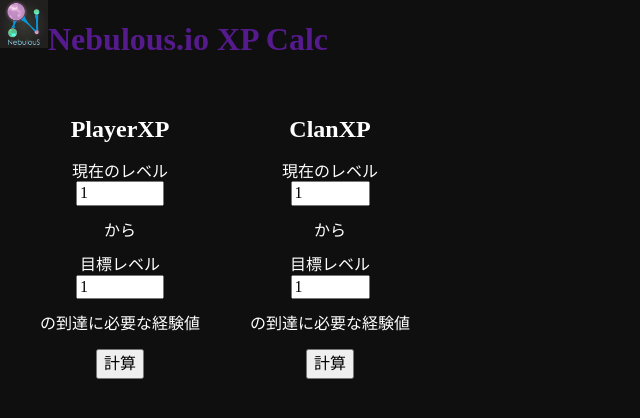
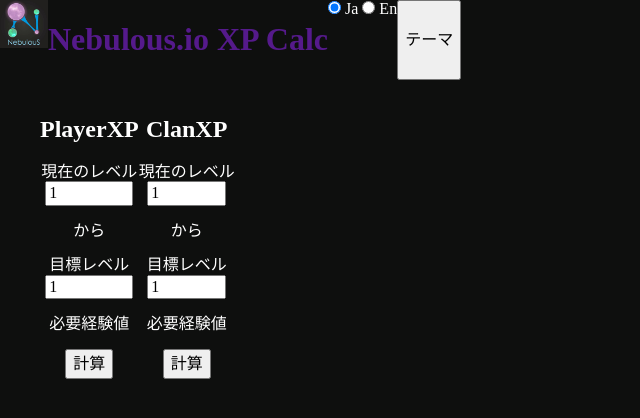
Before and after one commit to Tsurineko/NebulousXpCalc, a plain HTML site: page index.html in a window 1280 px wide. Shown: the whole page, without its empty margins (0-640 px from the left). Drawn offline with Linux system fonts and the light colour scheme.

Commit message:
Add files via upload

```diff
--- a/index.html
+++ b/index.html
@@ -7,45 +7,58 @@
     <link rel="stylesheet" href="noemalize.css">
     <link rel="stylesheet" href="style.css">
 </head>
-<body>
+<body class="theme-dark">
+    <!-- <div class="background-color-dark"> -->
     <header class="header">
         <a href=""><img class="header-img" src="img/Nebulous-icon.jpg"></a>
-        <h1><a href="">Nebulous.io XP Calc</a>
-    </h1></header>
+        <h1><a href="" class="header-text">Nebulous.io XP Calc</a></h1>
+        <div class="header-lang">
+            <input type="radio" id="lang-ja" name="lang" value="Ja" checked>
+            <label class="white" for="lang-ja">Ja</label>
+            <input type="radio" id="lang-en" name="lang" value="En">
+            <label class="white" for="lang-en">En</label>
+        </div>
+        <button id="change-theme"><span class="lang-theme">テーマ</span></button>
+    </header>
+    <section>
         <ul class="li-content">
-    <li class="calc">
-        <h2>PlayerXP</h2>
+            <li class="li-calc">
+                <h2><span id="lang-player-XP">PlayerXP</span></h2>
                 <dl>
 
-            <dt><label for="playerlv-1">現在のレベル</label></dt>
+                    <dt><label for="playerlv-1"><span class="lang-current-lv">現在のレベル</span></label></dt>
                     <dd><input type="number" id="playerlv-1" value="1" min="1" max="99999"></dd>
-            <p>から</p>
+                    <p><span class="lang-to">から</span></p>
 
-            <dt><label for="playerlv-2">目標レベル</label></dt>
+                    <dt><label for="playerlv-2"><span class="lang-target-lv">目標レベル</label></dt>
                     <dd><input type="number" id="playerlv-2" value="1" min="1" max="99999"></dd>
 
-            <p>の到達に必要な経験値<br><span id="player-XP"></span></p>
+                    <p><span class="lang-required-XP">必要経験値</span><br><span id="player-XP"></span></p>
 
                 </dl>
-         <button id="btn1" type="button" value="計算">計算</button>
+                <button id="btn1" type="button" value="計算"><span class="lang-run">計算</span></button>
             </li>
-    <li class="calc">
-        <h2>ClanXP</h2>
+            <li class="li-calc">
+                <h2><span id="lang-clan-xp">ClanXP</span></h2>
                 <dl>
 
-          <dt><label for="clanlv-1">現在のレベル</label></dt>
+                    <dt><label for="clanlv-1"><span class="lang-current-lv">現在のレベル</span></label></dt>
                     <dd><input type="number" id="clanlv-1" value="1"  min="1" max="9999"></dd>
-          <p>から</p>
+                    <p><span class="lang-to">から</span></p>
 
-          <dt><label for="clanlv-2">目標レベル</label></dt>
+                    <dt><label for="clanlv-2"><span class="lang-target-lv">目標レベル</span></label></dt>
                     <dd><input type="number" id="clanlv-2" value="1" min="1" max="9999"></dd>
 
-          <p>の到達に必要な経験値<br><span id="clan-XP"></span></p>
+                    <p><span class="lang-required-XP">必要経験値</span><br><span id="clan-XP"></span></p>
 
                 </dl>
-       <button id="btn2" type="button" value="計算">計算</button>
+                <button id="btn2" type="button" value="計算"><span class="lang-run">計算</span></button>
             </li>
         </ul>
+    </section>
+    <footer>
+
+    </footer>
     <script src="app.js"></script>
 </body>
 </html>
```
Lines whose indentation alone changed are shown as unchanged.
